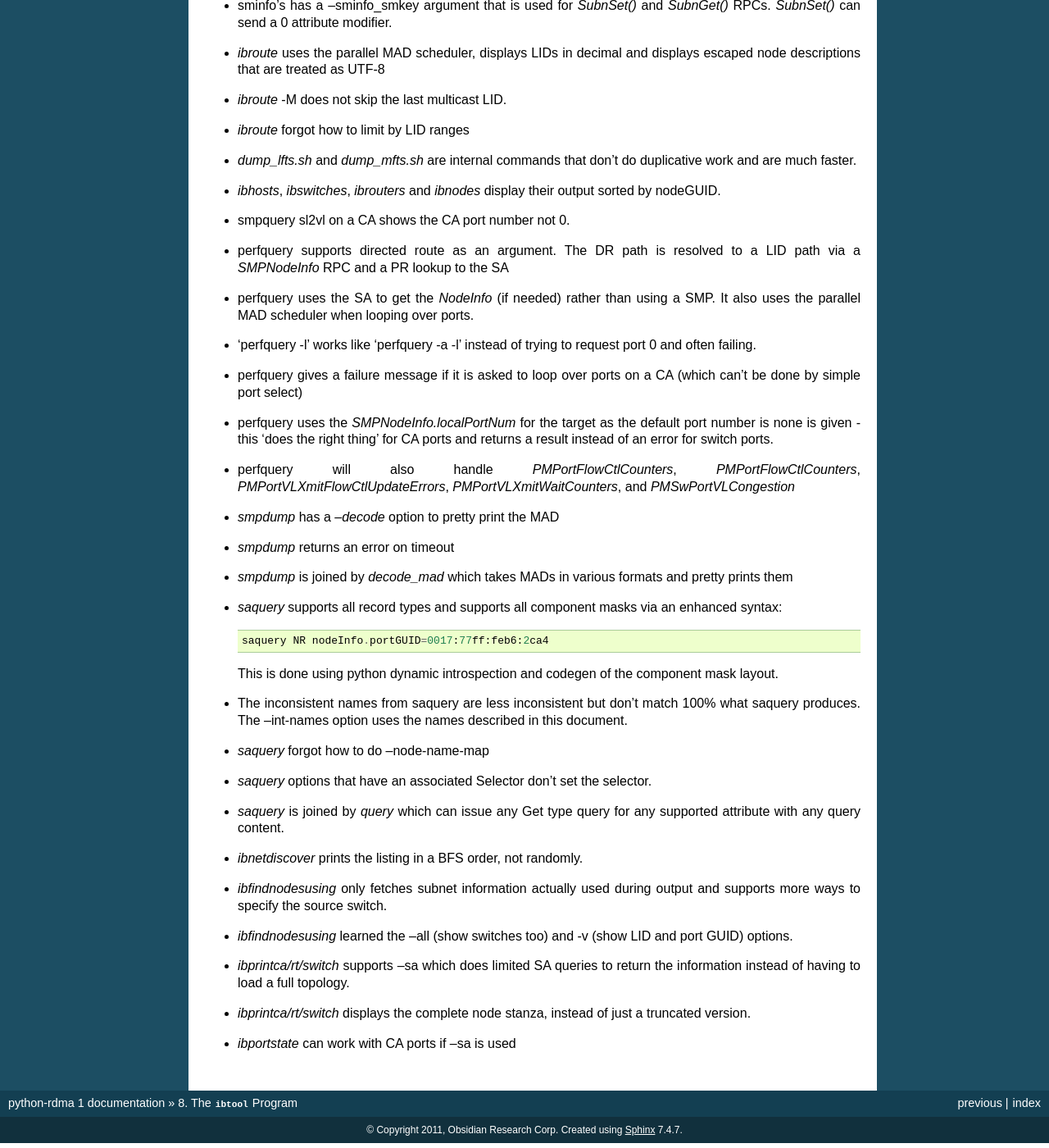
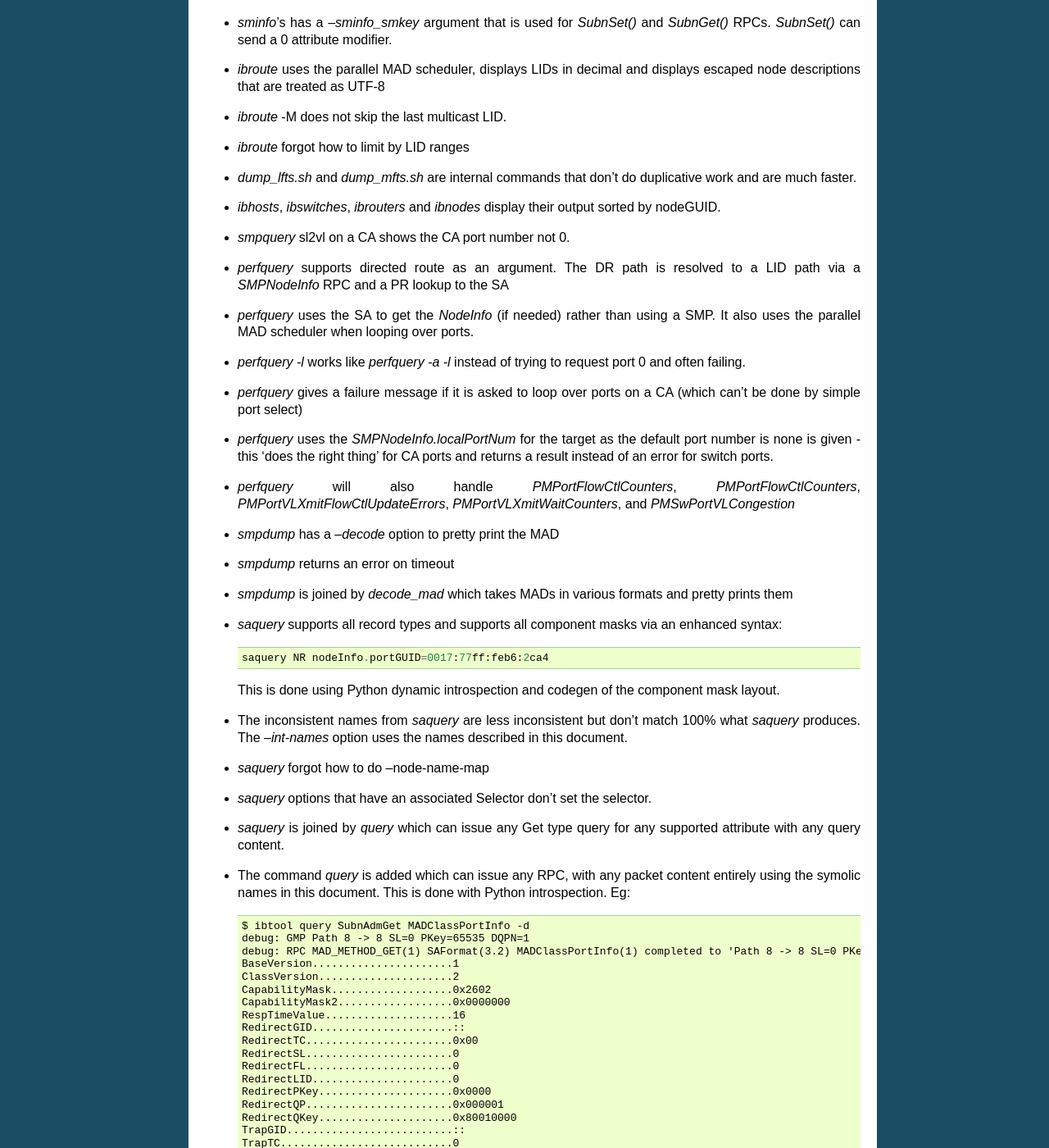
Before and after one commit to jgunthorpe/python-rdma, a Sphinx documentation site: the page built from doc/ibtool.rst, in a window 1280 px wide and 1400 px high, scrolled down 2680 px. Shown: the whole window at 82% size. Built offline with Sphinx 7.4.7, drawn with Linux system fonts in a browser that asks for light colours; some of the changed text lies outside the part shown.

Commit message:
Update the documentation

```diff
--- a/doc/IBA.rst
+++ b/doc/IBA.rst
@@ -192,8 +192,8 @@
    :members:
    :undoc-members:
 
-:mod:`rdma.IBA_describe` Convert values descriptive strings
------------------------------------------------------------
+:mod:`rdma.IBA_describe` Convert values to descriptive strings
+--------------------------------------------------------------
 .. automodule:: rdma.IBA_describe
    :members:
    :undoc-members:
--- a/doc/ibtool.rst
+++ b/doc/ibtool.rst
@@ -1,3 +1,5 @@
+.. _ibtool:
+
 The ``ibtool`` Program
 **********************
 
@@ -75,7 +77,7 @@
 Error Handling
 ==============
 
-The tool relies on python-rdma's exception system for end user error
+The tool relies on `python-rdma`'s exception system for end user error
 reporting. This system provides a great level of detail for most user visible
 errors. The -v option is used to increase the error diagnostic output,
 up to including packet dumps for failing MADs.
@@ -154,9 +156,9 @@
 
 Specific commands:
 
-* sminfo gets the LID using a `SMPPortInfo` RPC when using directed route.
-* sminfo's has a --sminfo_smkey argument that is used for `SubnSet()` and `SubnGet()`
-  RPCs. `SubnSet()` can send a 0 attribute modifier.
+* `sminfo` gets the LID using a `SMPPortInfo` RPC when using directed route.
+* `sminfo`'s has a `--sminfo_smkey` argument that is used for `SubnSet()` and
+  `SubnGet()` RPCs. `SubnSet()` can send a 0 attribute modifier.
 * `ibroute` uses the parallel MAD scheduler, displays LIDs in decimal and
   displays escaped node descriptions that are treated as UTF-8
 * `ibroute` -M does not skip the last multicast LID.
@@ -165,19 +167,19 @@
   duplicative work and are much faster.
 * `ibhosts`, `ibswitches`, `ibrouters` and `ibnodes` display their output
   sorted by nodeGUID.
-* smpquery sl2vl on a CA shows the CA port number not 0.
-* perfquery supports directed route as an argument. The DR path is resolved
+* `smpquery` sl2vl on a CA shows the CA port number not 0.
+* `perfquery` supports directed route as an argument. The DR path is resolved
   to a LID path via a `SMPNodeInfo` RPC and a PR lookup to the SA
-* perfquery uses the SA to get the `NodeInfo` (if needed) rather than using a
+* `perfquery` uses the SA to get the `NodeInfo` (if needed) rather than using a
   SMP. It also uses the parallel MAD scheduler when looping over ports.
-* 'perfquery -l' works like 'perfquery -a -l' instead of trying to request
+* `perfquery -l` works like `perfquery -a -l` instead of trying to request
   port 0 and often failing.
-* perfquery gives a failure message if it is asked to loop over ports on
+* `perfquery` gives a failure message if it is asked to loop over ports on
   a CA (which can't be done by simple port select)
-* perfquery uses the `SMPNodeInfo.localPortNum` for the target as the default
+* `perfquery` uses the `SMPNodeInfo.localPortNum` for the target as the default
   port number is none is given - this 'does the right thing' for CA ports
   and returns a result instead of an error for switch ports.
-* perfquery will also handle `PMPortFlowCtlCounters`, `PMPortFlowCtlCounters`,
+* `perfquery` will also handle `PMPortFlowCtlCounters`, `PMPortFlowCtlCounters`,
   `PMPortVLXmitFlowCtlUpdateErrors`, `PMPortVLXmitWaitCounters`,
   and `PMSwPortVLCongestion`
 * `smpdump` has a `--decode` option to pretty print the MAD
@@ -189,15 +191,45 @@
 
     saquery NR nodeInfo.portGUID=0017:77ff:feb6:2ca4
 
-  This is done using python dynamic introspection and codegen of the component
+  This is done using Python dynamic introspection and codegen of the component
   mask layout.
-* The inconsistent names from saquery are less inconsistent but don't match
-  100% what saquery produces.  The --int-names option uses the names described
-  in this document.
+* The inconsistent names from `saquery` are less inconsistent but don't match
+  100% what `saquery` produces.  The `--int-names` option uses the names
+  described in this document.
 * `saquery` forgot how to do --node-name-map
 * `saquery` options that have an associated Selector don't set the selector.
 * `saquery` is joined by `query` which can issue any Get type query for any
   supported attribute with any query content.
+* The command `query` is added which can issue any RPC, with any packet
+  content entirely using the symolic names in this document. This is done
+  with Python introspection. Eg::
+
+   $ ibtool query SubnAdmGet MADClassPortInfo -d
+   debug: GMP Path 8 -> 8 SL=0 PKey=65535 DQPN=1
+   debug: RPC MAD_METHOD_GET(1) SAFormat(3.2) MADClassPortInfo(1) completed to 'Path 8 -> 8 SL=0 PKey=65535 DQPN=1' len 256.
+   BaseVersion......................1
+   ClassVersion.....................2
+   CapabilityMask...................0x2602
+   CapabilityMask2..................0x0000000
+   RespTimeValue....................16
+   RedirectGID......................::
+   RedirectTC.......................0x00
+   RedirectSL.......................0
+   RedirectFL.......................0
+   RedirectLID......................0
+   RedirectPKey.....................0x0000
+   RedirectQP.......................0x000001
+   RedirectQKey.....................0x80010000
+   TrapGID..........................::
+   TrapTC...........................0
+   TrapSL...........................0
+   TrapFL...........................0
+   TrapLID..........................0
+   TrapPKey.........................0x0000
+   TrapHL...........................0
+   TrapQP...........................0x000000
+   TrapQKey.........................0x80010000
+
 * `ibnetdiscover` prints the listing in a BFS order, not randomly.
 * `ibfindnodesusing` only fetches subnet information actually used during
   output and supports more ways to specify the source switch.
--- a/doc/index.rst
+++ b/doc/index.rst
@@ -12,6 +12,7 @@
    :maxdepth: 3
    :numbered:
 
+   intro.rst
    rdma.rst
    IBA.rst
    mads.rst
--- a/doc/mads.rst
+++ b/doc/mads.rst
@@ -78,8 +78,10 @@
 :mod:`rdma.vmad` Verbs MAD Interface
 ----------------------------------------
 
-The verbs MAD interface can be used to send MADs to QPN 1, which is useful
-for SA communication.
+The verbs MAD interface can be used to send GMP MADs (eg to QPN 1), which is
+useful for SA communication. This class creates a UD QP using verbs and uses
+that to send all GMPs. This means the the source QPN of the GMP will not be 1,
+which is a configuration supported by IBA.
 
 .. automodule:: rdma.vmad
    :members:
--- a/doc/rdma.rst
+++ b/doc/rdma.rst
@@ -38,6 +38,12 @@
 * :exc:`rdma.MADTimeoutError` is thrown when a MAD RPC call times out.
 * :exc:`rdma.MADClassError` is thrown when a MAD RPC call errors out with
   a class specific error.
+* :exc:`rdma.SysError`
+* :exc:`rdma.path.SAPathNotFoundError` when a path cannot be resolved due to the
+  SA reporting it was not found.
+* :exc:`rdma.ibverbs.WRError` when a verbs work request fails to post.
+* :exc:`rdma.ibverbs.WCError` when a verbs work completion indicates an error.
+* :exc:`rdma.ibverbs.AsyncError` when a error case verbs async event is received.
 
 Python's exception processing is somewhat limited in how it deals with
 complicated layering, for instance if a RPC is performed to resolve a path the
--- a/rdma/__init__.py
+++ b/rdma/__init__.py
@@ -74,7 +74,7 @@
         line is displayed. If *level* is 1 then all summary information
         is shown. If *level* is 2 then request and reply packets are dumped.
 
-        If the :class:`MADError` includes a captured exception then
+        If the :esc:`MADError` includes a captured exception then
         dump_detailed will re-throw it after printing our information."""
         if F is None:
             F = sys.stderr;
```
Also changed, not shown: other parts of doc/ibtool.rst (+3 -3 lines), doc/ibverbs.rst (+19 -11 lines), doc/intro.rst (added, +60 -0 lines), 6 other files.
